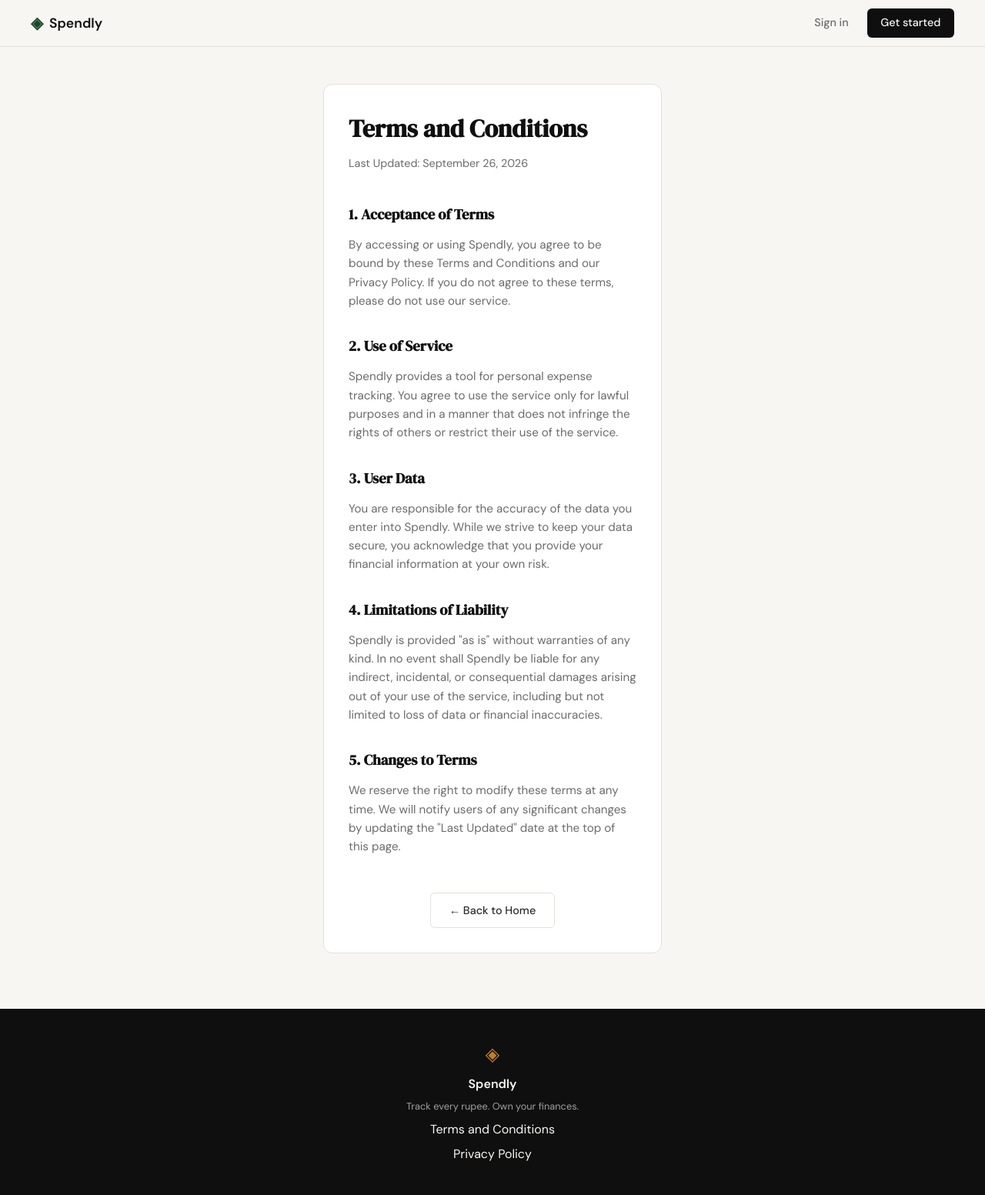
After one commit to Ayush93898/spendly, a Flask app: page /terms in a window 1280 px wide. The commit adds this page. Shown: the whole page at 77% size. Run offline with Flask 3, Linux system fonts and the light colour scheme.

Commit message:
landing: add terms and conditions page and route

```diff
--- a/app.py
+++ b/app.py
@@ -20,6 +20,11 @@ def register():
 @app.route("/login")
 def login():
     return render_template("login.html")
+
+
+@app.route("/terms")
+def terms():
+    return render_template("terms.html")
 
 
 # ------------------------------------------------------------------ #
--- a/templates/base.html
+++ b/templates/base.html
@@ -35,7 +35,7 @@
             <span class="footer-name">Spendly</span>
             <p class="footer-copy">Track every rupee. Own your finances.</p>
 
-                <a href="#">Terms and Conditions</a>
+                <a href="{{ url_for('terms') }}">Terms and Conditions</a>
                 <a href="#">Privacy Policy</a>
 
         </div>
--- /dev/null
+++ b/templates/terms.html
@@ -0,0 +1,47 @@
+{% extends "base.html" %}
+
+{% block title %}Terms and Conditions — Spendly{% endblock %}
+
+{% block content %}
+<div class="auth-section">
+    <div class="auth-container">
+        <div class="auth-card" style="text-align: left;">
+            <div class="auth-header" style="text-align: left; margin-bottom: 2.5rem;">
+                <h1 class="auth-title">Terms and Conditions</h1>
+                <p class="auth-subtitle">Last Updated: September 26, 2026</p>
+            </div>
+
+            <div class="terms-body">
+                <section style="margin-bottom: 2rem;">
+                    <h3 style="font-family: var(--font-display); color: var(--ink); margin-bottom: 0.75rem;">1. Acceptance of Terms</h3>
+                    <p style="color: var(--ink-muted); font-size: 0.95rem;">By accessing or using Spendly, you agree to be bound by these Terms and Conditions and our Privacy Policy. If you do not agree to these terms, please do not use our service.</p>
+                </section>
+
+                <section style="margin-bottom: 2rem;">
+                    <h3 style="font-family: var(--font-display); color: var(--ink); margin-bottom: 0.75rem;">2. Use of Service</h3>
+                    <p style="color: var(--ink-muted); font-size: 0.95rem;">Spendly provides a tool for personal expense tracking. You agree to use the service only for lawful purposes and in a manner that does not infringe the rights of others or restrict their use of the service.</p>
+                </section>
+
+                <section style="margin-bottom: 2rem;">
+                    <h3 style="font-family: var(--font-display); color: var(--ink); margin-bottom: 0.75rem;">3. User Data</h3>
+                    <p style="color: var(--ink-muted); font-size: 0.95rem;">You are responsible for the accuracy of the data you enter into Spendly. While we strive to keep your data secure, you acknowledge that you provide your financial information at your own risk.</p>
+                </section>
+
+                <section style="margin-bottom: 2rem;">
+                    <h3 style="font-family: var(--font-display); color: var(--ink); margin-bottom: 0.75rem;">4. Limitations of Liability</h3>
+                    <p style="color: var(--ink-muted); font-size: 0.95rem;">Spendly is provided "as is" without warranties of any kind. In no event shall Spendly be liable for any indirect, incidental, or consequential damages arising out of your use of the service, including but not limited to loss of data or financial inaccuracies.</p>
+                </section>
+
+                <section style="margin-bottom: 2rem;">
+                    <h3 style="font-family: var(--font-display); color: var(--ink); margin-bottom: 0.75rem;">5. Changes to Terms</h3>
+                    <p style="color: var(--ink-muted); font-size: 0.95rem;">We reserve the right to modify these terms at any time. We will notify users of any significant changes by updating the "Last Updated" date at the top of this page.</p>
+                </section>
+            </div>
+
+            <div style="margin-top: 3rem; text-align: center;">
+                <a href="{{ url_for('landing') }}" class="btn-ghost" style="display: inline-block;">← Back to Home</a>
+            </div>
+        </div>
+    </div>
+</div>
+{% endblock %}
```
